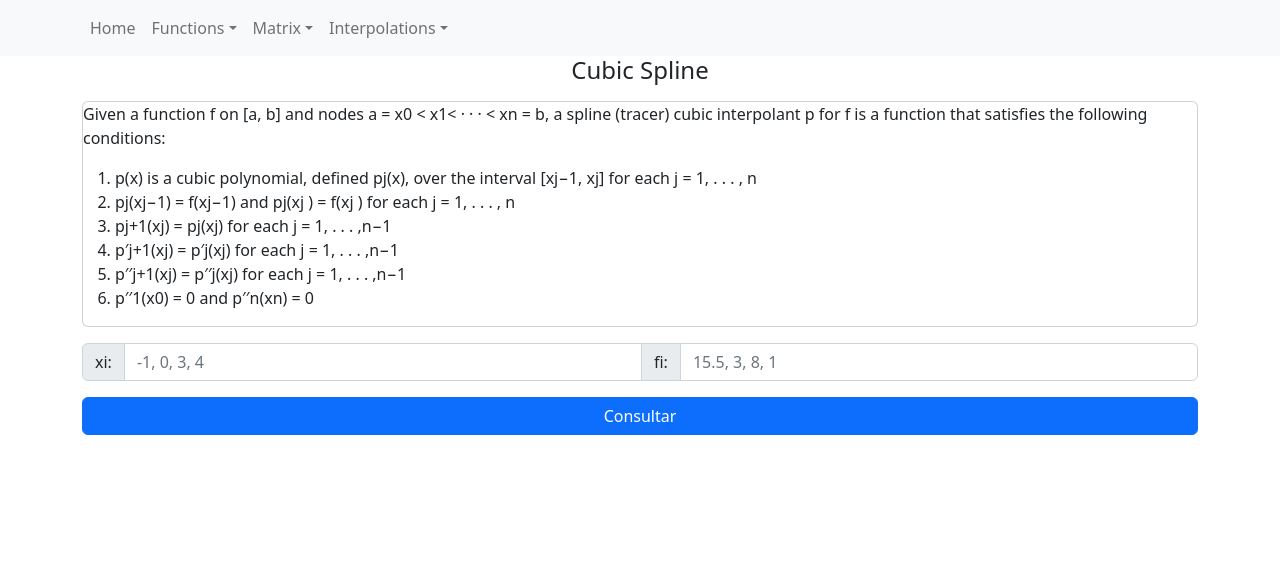
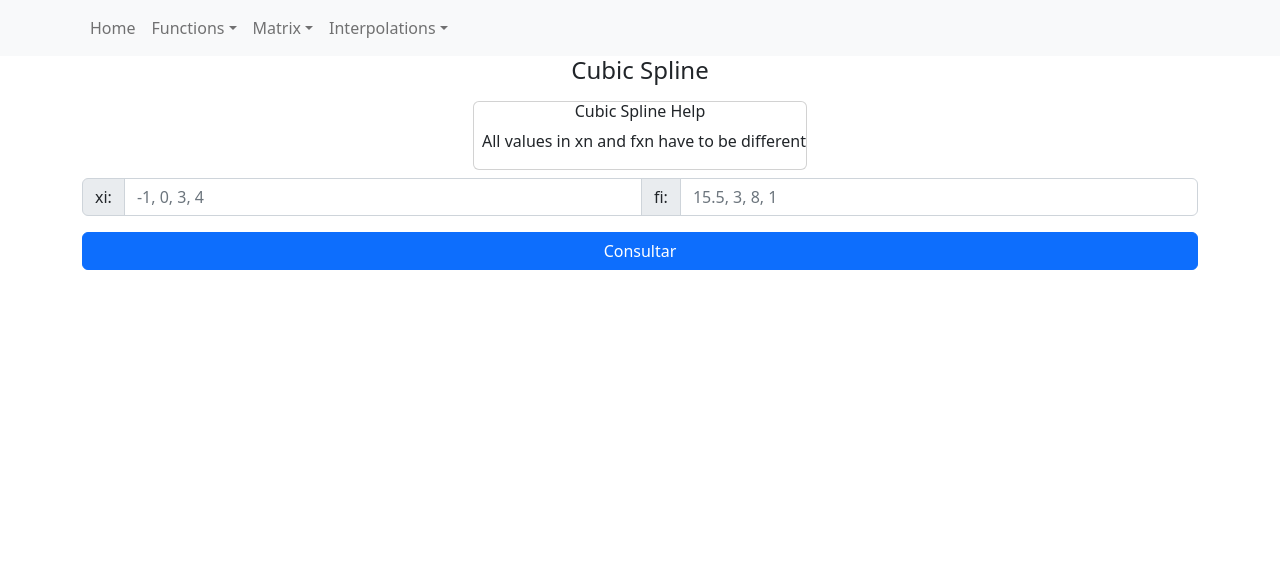
Before and after one commit to bened18/numerical-analysis, a Django app: template public/templates/interpolations/CubicSpline.html in a window 1280 px wide. Shown: the top 567 px of the page. Run offline with Django 4.2, Linux system fonts and the light colour scheme; the template is opened without the code that fills it, so the values that code supplies are empty.

Commit message:
methods helop added

```diff
--- a/public/templates/interpolations/CubicSpline.html
+++ b/public/templates/interpolations/CubicSpline.html
@@ -16,20 +16,10 @@
         <h4>Cubic Spline</h4>
     </div>
 
-    <div class="d-flex justify-content-center mb-3">
-        <div class="card mt-2">
-            <p>Given a function f on [a, b] and nodes a = x0 &#60; x1&#60; · · · &#60; xn = b, a spline (tracer)
-                cubic interpolant p for f is a function that satisfies the following conditions:
-            </p>
-            <ol>
-                <li>p(x) is a cubic polynomial, defined pj(x), over the interval [xj−1, xj] for each j = 1, . . . , n
-                </li>
-                <li>pj(xj−1) = f(xj−1) and pj(xj ) = f(xj ) for each j = 1, . . . , n</li>
-                <li>pj+1(xj) = pj(xj) for each j = 1, . . . ,n−1</li>
-                <li>p′j+1(xj) = p′j(xj) for each j = 1, . . . ,n−1</li>
-                <li>p′′j+1(xj) = p′′j(xj) for each j = 1, . . . ,n−1</li>
-                <li>p′′1(x0) = 0 and p′′n(xn) = 0</li>
-            </ol>
+    <div class="d-flex justify-content-center">
+        <div class="card mt-2 mb-2">
+            <h6 class="text-center">Cubic Spline Help</h6>
+            <p class="ms-2">All values in xn and fxn have to be different</p>
         </div>
     </div>
 
```
